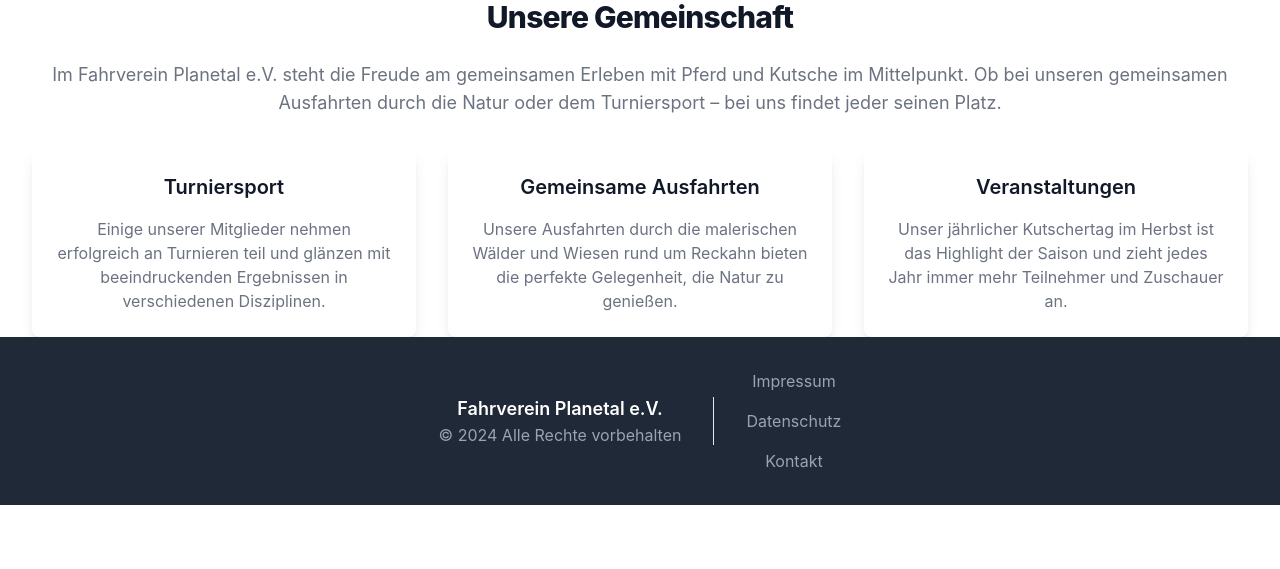
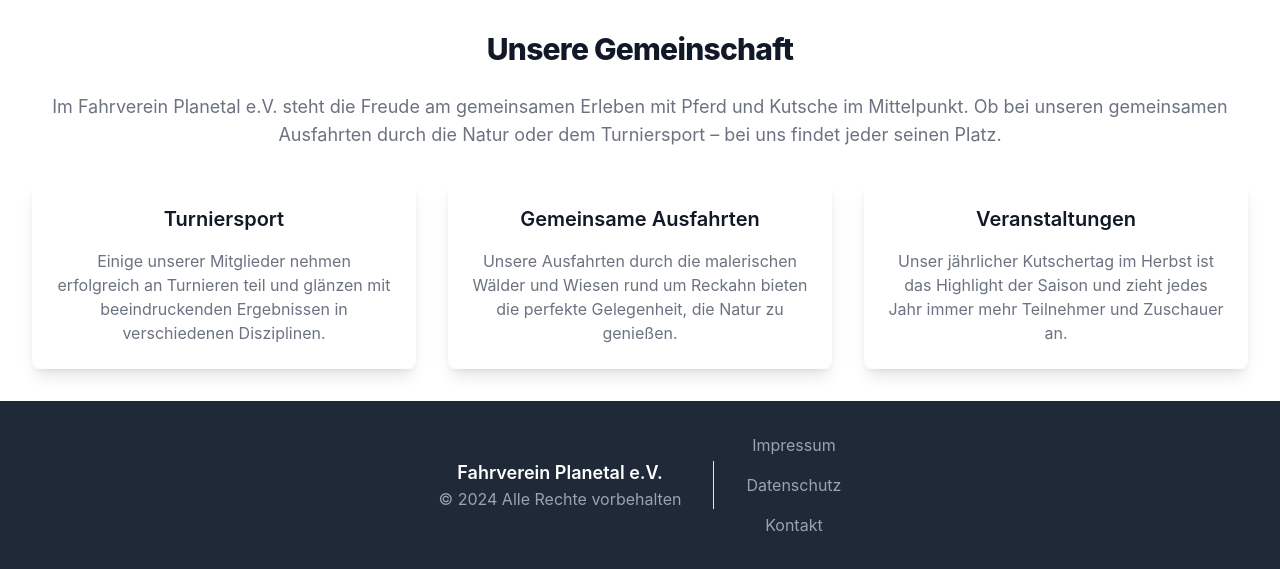
Before and after one commit to FischLord/flask-verein, a Flask app: page / in a window 1280 px wide. Shown: the part 993-1562 px from the top of the page. Before the commit the page ends 1498 px from the top, so only its background shows below. Run offline with Flask 3, Linux system fonts and the light colour scheme; some libraries are stand-ins or nearby versions.

Commit message:
fiy div under slider

```diff
--- a/app/templates/index.html
+++ b/app/templates/index.html
@@ -30,7 +30,7 @@
             </p>
         </div>
     {% endif %}
-    <div id="promo-carousel" class="relative w-full" data-carousel="static">
+    <div id="promo-carousel" class="relative w-full mb-8" data-carousel="static">
         <!-- Carousel wrapper -->
         <div class="relative h-56 overflow-hidden rounded-lg md:h-96">
             <!-- Slide 1 -->
@@ -65,7 +65,7 @@
         </button>
     </div>
 
-    <section class="bg-white dark:bg-gray-900 py-16">
+    <div class="bg-white dark:bg-gray-900 py-16 mb-8">
         <div class="max-w-screen-xl mx-auto px-4 text-center lg:px-12">
             <h2 class="mb-6 text-3xl font-extrabold tracking-tight leading-tight text-gray-900 dark:text-white">
                 Unsere Gemeinschaft
@@ -95,7 +95,7 @@
                 </div>
             </div>
         </div>
-    </section>
+    </div>
 
 
 </section>
```
